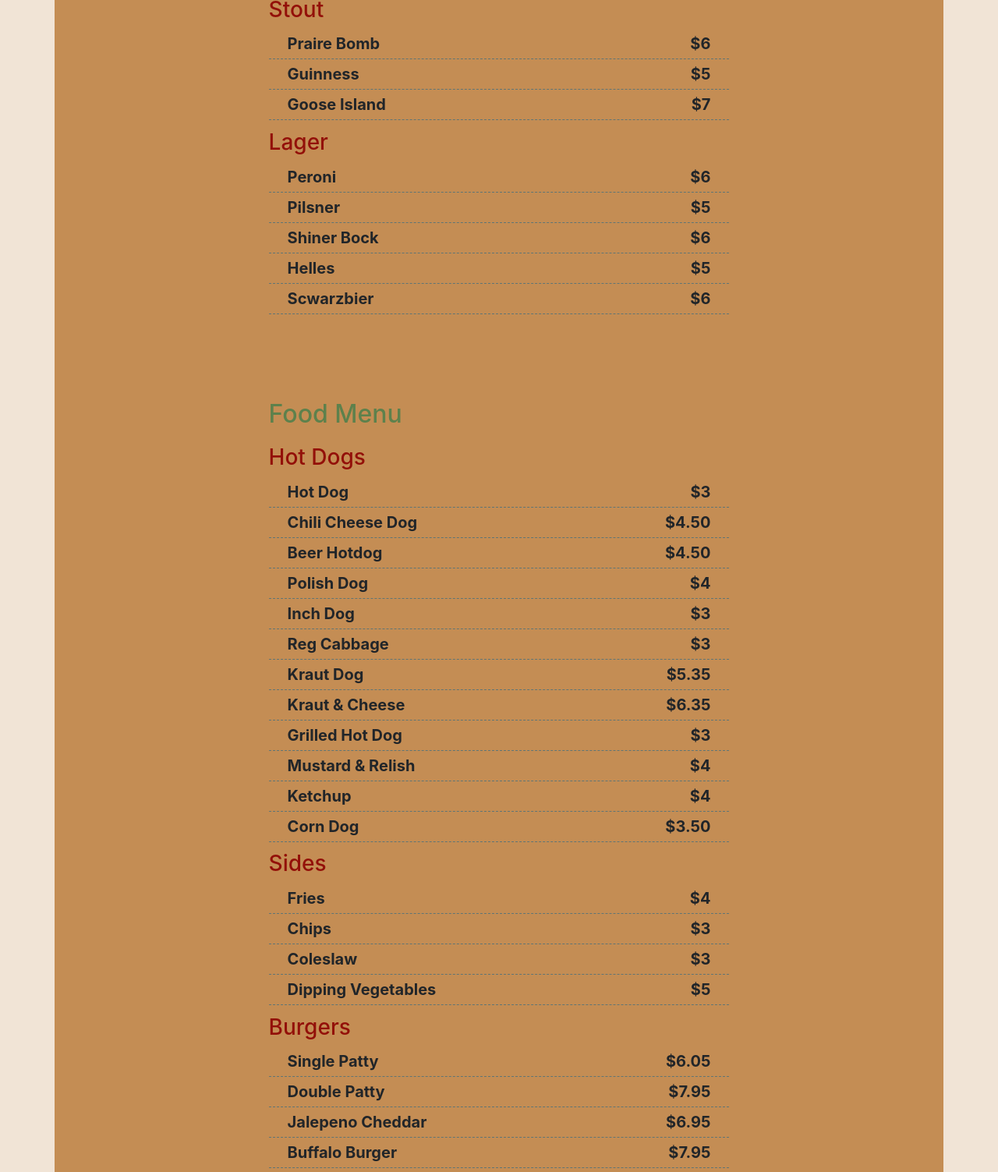
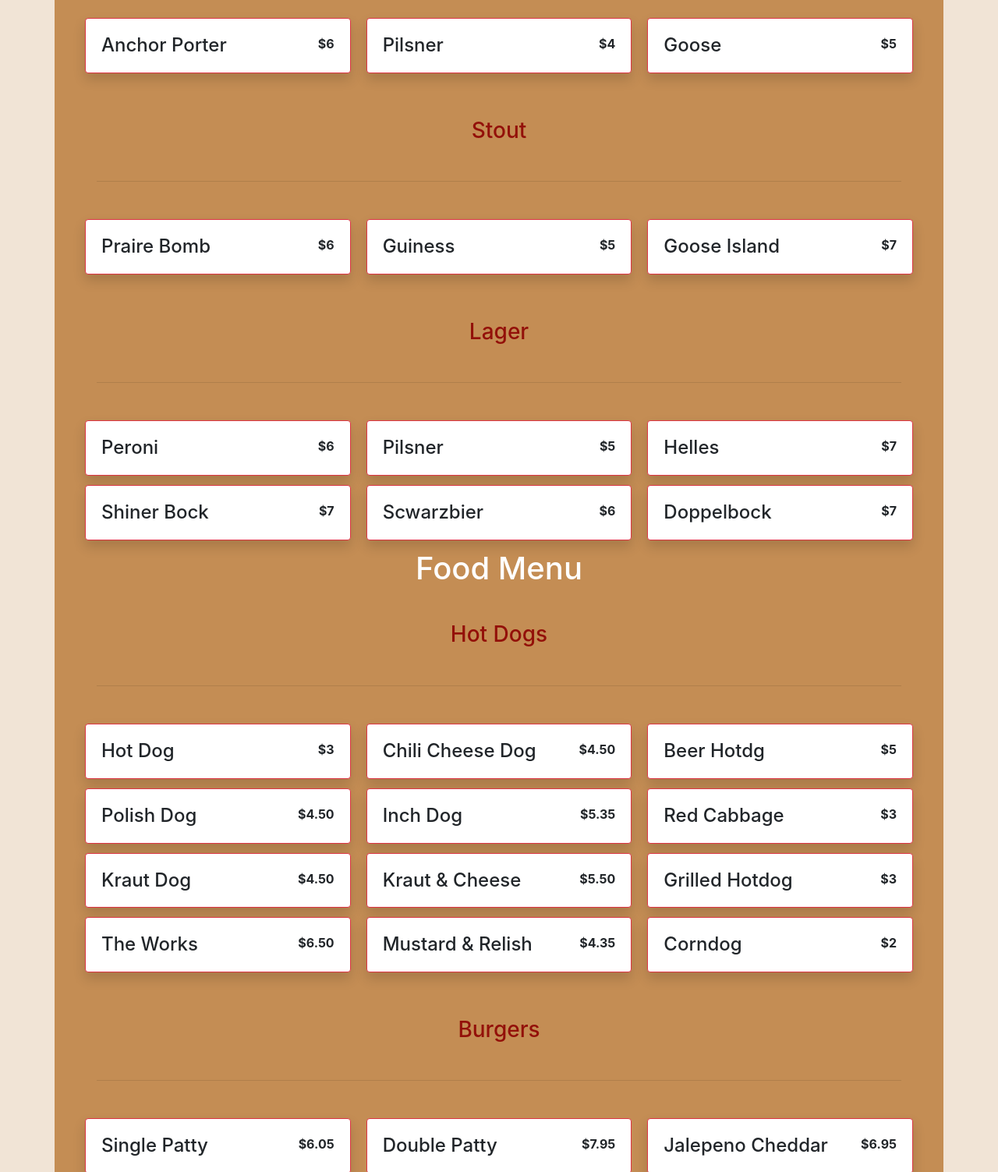
Before and after one commit to cwheeler6754/group_redesign_ww, a website: page app/menu.html in a window 1280 px wide. Shown: the part 1297-2800 px from the top of the page at 78% size. Drawn offline with nearby package versions, Linux system fonts and the light colour scheme.

Commit message:
Re-designed Menu with no SCSS needed

```diff
--- a/app/menu.html
+++ b/app/menu.html
@@ -47,9 +47,9 @@
         <div class="row">
          <hr class="my-4">
         <div class="col">
-          <h3>German Dog </h3>
+          <h2>German Dog </h2>
             <span> Served with a beer, fries, and sauerkraut.</span>
-          <h3>Hot Diggidy Dog  </h3>
+          <h2>Hot Diggidy Dog  </h2>
             <span> Served with a beer, fries, and beans.</span>
           </div>
         <div class="col">
@@ -59,133 +59,240 @@
   </div>
     </article>
     <!---bootstrap element used to change background color of item on hover---->
-    <section class="productList container">
-        <a id="beerMenu"><h2>Beer Menu</h2></a>
-        <h3>Ale</h3>
-        <div class="product">
-          <span class="dropdown-item ">Brown Ale<span class="price">$7</span></a>
+    <section class="container">
+        <a id="beerMenu">
+      <div class="col-lg-10 mx-auto col-12 text-center mb-3">
+            <h1 class="mt-0 text-primary">Beer Menu</h1>
         </div>
-        <div class="product ">
-          <span class="dropdown-item ">Blonde Ale<span class="price">$7</span></a>
+      </a>
+        <div class="col-12 mt-4">
+            <h3 class="text-center">Ale</h3>
+            <hr class="accent my-5">
         </div>
-        <div class="product">
-          <span class="dropdown-item">Pale Ale<span class="price">$5</span></a>
+        <div class="card-columns">
+           <div class="card card-body border border-danger shadow">
+               <span class="float-right font-weight-bold ">$7</span>
+               <h4 class="card-text">Brown Ale</h4>
            </div>
-        <h3>Porter</h3>
-        <div class="product">
-          <span class="dropdown-item">Anchor Porter<span class="price">$6</span></a>
+           <div class="card card-body border border-danger shadow">
+               <span class="float-right font-weight-bold">$7</span>
+               <h4 class="card-text">Blonde Ale</h4>
            </div>
-        <div class="product">
-          <span class="dropdown-item">Pilsner<span class="price">$4</span></span>
+           <div class="card card-body border border-danger shadow">
+               <span class="float-right font-weight-bold">$7</span>
+               <h4 class="card-text">Pale Ale</h4>
            </div>
-        <div class="product">
-          <span class="dropdown-item">Gose<span class="price">$5</span></span>
         </div>
-        <h3>Stout</h3>
-        <div class="product">
-          <span class="dropdown-item">Praire Bomb<span class="price">$6</span></span>
+        <div class="col-12 mt-4">
+           <h3 class="text-center">Porter</h3>
+           <hr class="accent my-5">
        </div>
-        <div class="product">
-          <span class=" dropdown-item">Guinness<span class="price">$5</span></span>
+       <div class="card-columns">
+          <div class="card card-body border border-danger shadow">
+              <span class="float-right font-weight-bold">$6</span>
+              <h4 class="card-text">Anchor Porter</h4>
           </div>
-        <div class="product">
-          <span class=" dropdown-item">Goose Island<span class="price">$7</span></span>
+          <div class="card card-body border border-danger shadow">
+              <span class="float-right font-weight-bold">$4</span>
+              <h4 class="card-text">Pilsner</h4>
           </div>
-        <h3>Lager</h3>
-        <div class="product">
-          <span class="dropdown-item">Peroni<span class="price">$6</span></span>
+          <div class="card card-body border border-danger shadow">
+              <span class="float-right font-weight-bold">$5</span>
+              <h4 class="card-text">Goose</h4>
           </div>
-        <div class="product">
-          <span class="dropdown-item">Pilsner<span class="price">$5</span></span>
        </div>
-        <div class="product">
-          <span class="dropdown-item">Shiner Bock<span class="price">$6</span></span>
+       <div class="col-12 mt-4">
+           <h3 class="text-center">Stout</h3>
+           <hr class="accent my-5">
        </div>
-        <div class="product">
-          <span class="dropdown-item">Helles<span class="price">$5</span></span>
+       <div class="card-columns">
+          <div class="card card-body border border-danger shadow">
+              <span class="float-right font-weight-bold">$6</span>
+              <h4 class="card-text">Praire Bomb</h4>
           </div>
-        <div class="product">
-          <span class=" dropdown-item">Scwarzbier<span class="price">$6</span></span>
+          <div class="card card-body border border-danger shadow">
+              <span class="float-right font-weight-bold">$5</span>
+              <h4 class="card-text">Guiness</h4>
+          </div>
+          <div class="card card-body border border-danger shadow">
+              <span class="float-right font-weight-bold">$7</span>
+              <h4 class="card-text">Goose Island</h4>
+          </div>
+       </div>
+
+        <div class="col-12 mt-4">
+            <h3 class="text-center">Lager</h3>
+            <hr class="accent my-5">
+        </div>
+        <div class="card-columns">
+           <div class="card card-body border border-danger shadow">
+               <span class="float-right font-weight-bold">$6</span>
+               <h4 class="card-text">Peroni</h4>
+           </div>
+           <div class="card card-body border border-danger shadow">
+               <span class="float-right font-weight-bold">$5</span>
+               <h4 class="card-text">Pilsner</h4>
+           </div>
+           <div class="card card-body border border-danger shadow">
+               <span class="float-right font-weight-bold">$7</span>
+               <h4 class="card-text">Helles</h4>
+           </div>
+        </div>
+        <div class="card-columns">
+           <div class="card card-body border border-danger shadow">
+               <span class="float-right font-weight-bold">$7</span>
+               <h4 class="card-text">Shiner Bock</h4>
+           </div>
+           <div class="card card-body border border-danger shadow">
+               <span class="float-right font-weight-bold">$6</span>
+               <h4 class="card-text">Scwarzbier</h4>
+           </div>
+           <div class="card card-body border border-danger shadow">
+               <span class="float-right font-weight-bold">$7</span>
+               <h4 class="card-text">Doppelbock</h4>
+           </div>
         </div>
       </section>
-      <section class="productList container">
-      <a id="foodMenu"><h2>Food Menu</h2></a>
-      <h3>Hot Dogs</h3>
-      <div class="product">
-        <span class="dropdown-item">Hot Dog<span class="price">$3</span></span>
+      <section class="container">
+      <a id="foodMenu">
+        <div class="col-lg-10 mx-auto col-12 text-center mb-3">
+              <h1 class="mt-0 text-primary">Food Menu</h1>
           </div>
-      <div class="product">
-        <span class="dropdown-item" >Chili Cheese Dog<span class="price">$4.50</span></span>
+      </a>
+      <div class="col-12 mt-4">
+          <h3 class="text-center">Hot Dogs</h3>
+          <hr class="accent my-5">
       </div>
-      <div class="product">
-        <span class="dropdown-item">Beer Hotdog<span class="price">$4.50</span></span>
+      <div class="card-columns">
+         <div class="card card-body border border-danger shadow">
+             <span class="float-right font-weight-bold">$3</span>
+             <h4 class="card-text">Hot Dog</h4>
          </div>
-      <div class="product">
-        <span class="dropdown-item" >Polish Dog<span class="price">$4</span></span>
+         <div class="card card-body border border-danger shadow">
+             <span class="float-right font-weight-bold">$4.50</span>
+             <h4 class="card-text">Chili Cheese Dog</h4>
          </div>
-      <div class="product">
-        <span class="dropdown-item">Inch Dog<span class="price">$3</span></span>
+         <div class="card card-body border border-danger shadow">
+             <span class="float-right font-weight-bold">$5</span>
+             <h4 class="card-text">Beer Hotdg</h4>
          </div>
-      <div class="product">
-        <span class=" dropdown-item" >Reg Cabbage<span class="price">$3</span></span>
       </div>
-      <div class="product">
-        <span class="dropdown-item">Kraut Dog<span class="price">$5.35</span></span>
+      <div class="card-columns">
+         <div class="card card-body border border-danger shadow">
+             <span class="float-right font-weight-bold">$4.50</span>
+             <h4 class="card-text">Polish Dog</h4>
          </div>
-      <div class="product">
-        <span class=" dropdown-item" >Kraut & Cheese<span class="price">$6.35</span></span>
+         <div class="card card-body border border-danger shadow">
+             <span class="float-right font-weight-bold">$5.35</span>
+             <h4 class="card-text">Inch Dog</h4>
          </div>
-      <div class="product">
-        <span class=" dropdown-item">Grilled Hot Dog<span class="price">$3</span></span>
+         <div class="card card-body border border-danger shadow">
+             <span class="float-right font-weight-bold">$3</span>
+             <h4 class="card-text">Red Cabbage</h4>
          </div>
-      <div class="product">
-        <span class=" dropdown-item" >Mustard & Relish<span class="price">$4</span></span>
       </div>
-      <div class="product">
-        <span class=" dropdown-item">Ketchup<span class="price">$4</span></span>
+      <div class="card-columns">
+         <div class="card card-body border border-danger shadow">
+             <span class="float-right font-weight-bold">$4.50</span>
+             <h4 class="card-text">Kraut Dog</h4>
          </div>
-      <div class="product">
-        <span class="dropdown-item" >Corn Dog<span class="price">$3.50</span></span>
+         <div class="card card-body border border-danger shadow">
+             <span class="float-right font-weight-bold">$5.50</span>
+             <h4 class="card-text">Kraut & Cheese</h4>
+         </div>
+         <div class="card card-body border border-danger shadow">
+             <span class="float-right font-weight-bold">$3</span>
+             <h4 class="card-text">Grilled Hotdog</h4>
+         </div>
+      </div>
+      <div class="card-columns">
+         <div class="card card-body border border-danger shadow">
+             <span class="float-right font-weight-bold">$6.50</span>
+             <h4 class="card-text">The Works</h4>
+         </div>
+         <div class="card card-body border border-danger shadow">
+             <span class="float-right font-weight-bold">$4.35</span>
+             <h4 class="card-text">Mustard & Relish</h4>
+         </div>
+         <div class="card card-body border border-danger shadow">
+             <span class="float-right font-weight-bold">$2</span>
+             <h4 class="card-text">Corndog</h4>
+         </div>
       </div>
 
-      <a id="sidesMenu"><h3>Sides</h3></a>
-      <div class="product">
-        <span class="dropdown-item">Fries<span class="price">$4</span></span>
+    <a id="burgersMenu">
+      <div class="col-12 mt-4">
+          <h3 class="text-center">Burgers</h3>
+          <hr class="accent my-5">
       </div>
-      <div class="product">
-        <span class="dropdown-item" >Chips<span class="price">$3</span></span>
+    </a>
+    <div class="card-columns">
+       <div class="card card-body border border-danger shadow">
+           <span class="float-right font-weight-bold">$6.05</span>
+           <h4 class="card-text">Single Patty</h4>
        </div>
-      <div class="product">
-        <span class="dropdown-item">Coleslaw<span class="price">$3</span></span>
+       <div class="card card-body border border-danger">
+           <span class="float-right font-weight-bold">$7.95</span>
+           <h4 class="card-text">Double Patty</h4>
        </div>
-      <div class="product">
-        <span class="dropdown-item" >Dipping Vegetables<span class="price">$5</span></span>
+       <div class="card card-body border border-danger shadow">
+           <span class="float-right font-weight-bold">$6.95</span>
+           <h4 class="card-text">Jalepeno Cheddar</h4>
+       </div>
+    </div>
+    <a id="sidesMenu">
+      <div class="col-12 mt-4">
+        <h3 class="text-center">Sides</h3>
+        <hr class="accent my-5">
+    </div></a>
+    <div class="card-columns">
+       <div class="card card-body border border-danger shadow">
+           <span class="float-right font-weight-bold">$4</span>
+           <h4 class="card-text">Fries</h4>
+       </div>
+       <div class="card card-body border border-danger shadow">
+           <span class="float-right font-weight-bold">$5</span>
+           <h4 class="card-text">Chili Cheese Fries</h4>
+       </div>
+       <div class="card card-body border border-danger shadow">
+           <span class="float-right font-weight-bold">$2</span>
+           <h4 class="card-text">Coleslaw</h4>
+       </div>
+    </div>
+    <div class="card-columns">
+       <div class="card card-body border border-danger shadow">
+           <span class="float-right font-weight-bold">$4</span>
+           <h4 class="card-text">Chips</h4>
+       </div>
+       <div class="card card-body border border-danger shadow">
+           <span class="float-right font-weight-bold">$3</span>
+           <h4 class="card-text">Beans</h4>
+       </div>
+       <div class="card card-body border border-danger shadow">
+           <span class="float-right font-weight-bold">$2</span>
+           <h4 class="card-text">Dipping Vegetables</h4>
+       </div>
     </div>
 
-    <a id="burgersMenu"><h3>Burgers</h3></a>
-    <div class="product">
-      <span class="dropdown-item">Single Patty<span class="price">$6.05</span></span>
+    <a id="drinksMenu">
+      <div class="col-12 mt-4">
+        <h3 class="text-center">Drinks</h3>
+        <h6 class="text-center "> $2-Sm, $3-Md, $3.75-Lg</h6>
+        <hr class="accent my-5">
+    </div></a>
+    <div class="card-columns">
+       <div class="card card-body border border-danger shadow">
+           <h4 class="card-text">Lemonade</h4>
+           <h6 class="small"> Reg. & Strawberry</p>
        </div>
-    <div class="product">
-      <span class="dropdown-item" >Double Patty<span class="price">$7.95</span></span>
+       <div class="card card-body shadow border border-danger">
+           <h4 class="card-text">Soda</h4>
+           <h6 class="small"> Mtn. Dew, Sprite, Root Beer, Mr.Pibb</p>
        </div>
-    <div class="product">
-      <span class="dropdown-item">Jalepeno Cheddar<span class="price">$6.95</span></span>
+       <div class="card card-body border border-danger shadow">
+           <h4 class="card-text">Tea</h4>
+           <h6 class="small"> Sweet & Unsweet</p>
        </div>
-    <div class="product">
-      <span class="dropdown-item" >Buffalo Burger<span class="price">$7.95</span></span>
-    </div>
-
-    <a id="drinksMenu"><h3>Drinks</h3></a>
-    <div class="product">
-      <span class=" dropdown-item" >Lemonade<span class="price">$2-Sm, $3.50-Lg</span></span>
-    </div>
-    <div class="product">
-      <span class="dropdown-item">Tea<span class="price">$2-Sm, $3.50-Lg</span></span>
-    </div>
-    <div class="product">
-      <span class="dropdown-item">Soda:<span class="price">$2-Sm, $3.50-Lg</span></span><br>
-      <p class="text-muted"> Mtn. Dew, Sprite, Root Beer, Mr. Pibb</p>
     </div>
    </section>
   </main>
```
Lines whose indentation alone changed are shown as unchanged.
